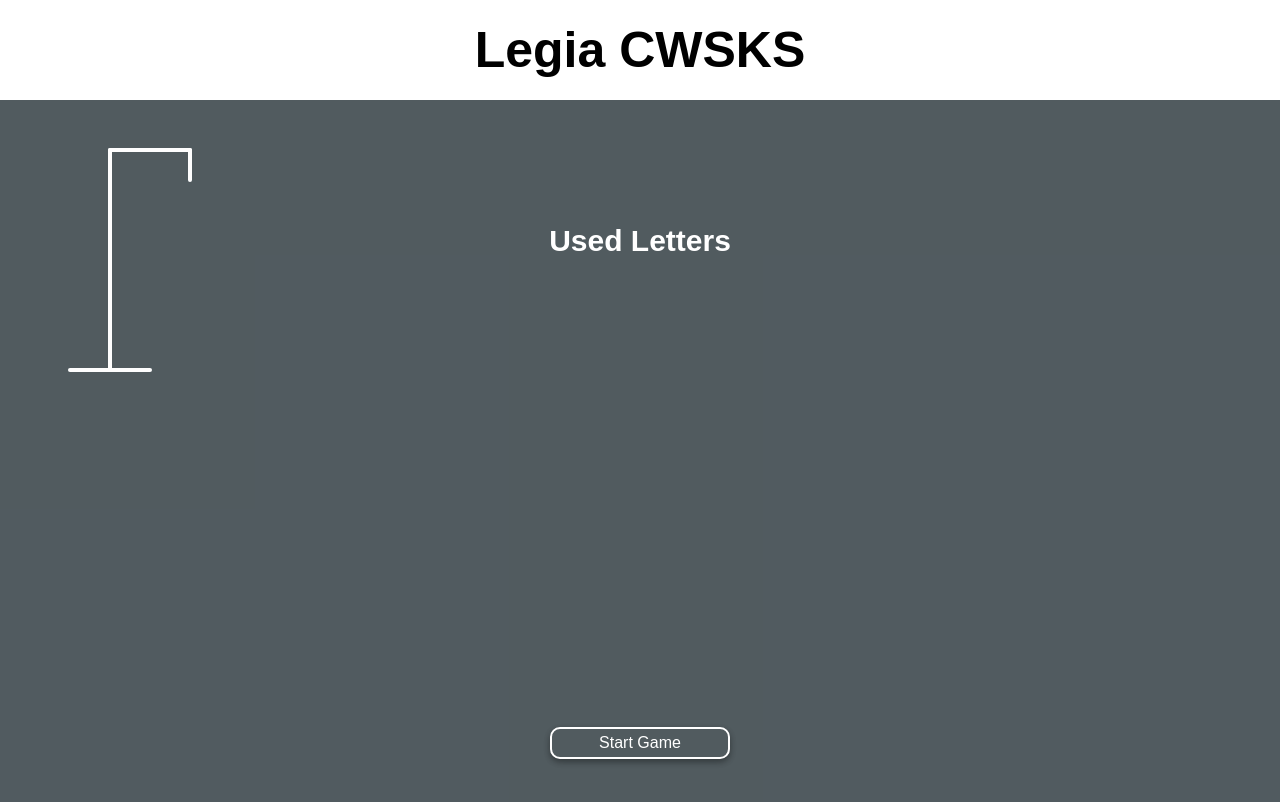
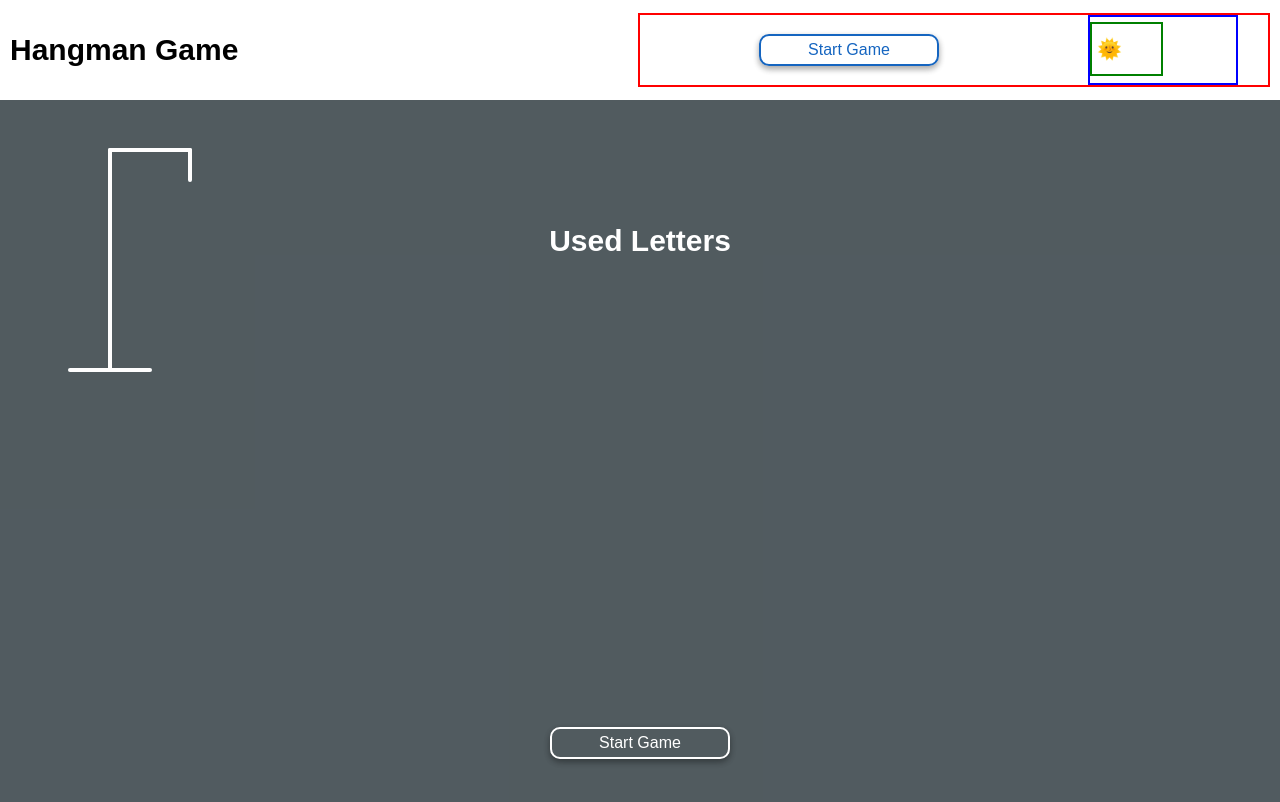
Before and after one commit to masiuciszek/Graphql-movies, a React (Create React App) app: page / in a window 1280 px wide. Shown: the top 802 px of the page. Built offline with nearby package versions, Linux system fonts and the light colour scheme.

Commit message:
adding for secondarytheme

```diff
--- a/src/App.tsx
+++ b/src/App.tsx
@@ -1,17 +1,12 @@
 import React from 'react';
 import Layout from './components/layout';
-import { WordProvider as GameProvider } from './context/word.context/Word.provider';
+
 import Game from './components/game';
-import { MessageProvider } from './context/message.context/Message.provider';
 
 function App() {
   return (
     <Layout>
-      <GameProvider>
-        <MessageProvider>
-          <Game />
-        </MessageProvider>
-      </GameProvider>
+      <Game />
     </Layout>
   );
 }
--- a/src/components/layout/index.tsx
+++ b/src/components/layout/index.tsx
@@ -1,6 +1,8 @@
 import * as React from 'react';
 import styled, { ThemeProvider } from 'styled-components';
-import { mainTheme } from '../../utils/theme';
+import { MessageProvider } from '../../context/message.context/Message.provider';
+import { WordProvider } from '../../context/word.context/Word.provider';
+import { mainTheme, secondaryTheme } from '../../utils/theme';
 import GlobalStyles from './GlobalStyles';
 import Nav from './nav';
 
@@ -22,11 +24,15 @@
 const Layout: React.FC<Props> = ({ children }) => {
   return (
     <ThemeProvider theme={mainTheme}>
-      <GlobalStyles />
-      <Nav className='navbar' />
-      <Page>
-        <Main>{children}</Main>
-      </Page>
+      <WordProvider>
+        <MessageProvider>
+          <GlobalStyles />
+          <Nav className='navbar' />
+          <Page>
+            <Main>{children}</Main>
+          </Page>
+        </MessageProvider>
+      </WordProvider>
     </ThemeProvider>
   );
 };
--- /dev/null
+++ b/src/components/layout/nav/Nav.list.tsx
@@ -0,0 +1,44 @@
+import * as React from 'react';
+import {
+  useWordDispatch,
+  useWordState,
+} from '../../../context/word.context/Word.provider';
+import { randomValue, wordsXs } from '../../../utils/helpers';
+
+import { StyledNavList, ListBtn, ToggleThemeWrapper } from './Styles.nav';
+
+interface Props {}
+
+const NavList: React.FC<Props> = () => {
+  const { gameWord } = useWordState();
+  const dispatch = useWordDispatch();
+
+  return (
+    <StyledNavList>
+      {gameWord ? (
+        <ListBtn
+          onClick={() => {
+            dispatch({ type: 'CLEAR_GAME_WORD' });
+            dispatch({ type: 'CLEAR_USED_WORD_LIST' });
+            dispatch({ type: 'CLEAR_WRONG_WORD_LIST' });
+          }}>
+          New Game
+        </ListBtn>
+      ) : (
+        <ListBtn
+          onClick={() => {
+            let wordForTheGame = randomValue(wordsXs);
+            dispatch({ type: 'SET_GAME_WORD', payload: wordForTheGame });
+          }}>
+          Start Game
+        </ListBtn>
+      )}
+      <ToggleThemeWrapper>
+        <div className='slide'>
+          <span id='knob'>🌞</span>
+        </div>
+      </ToggleThemeWrapper>
+    </StyledNavList>
+  );
+};
+export default NavList;
--- /dev/null
+++ b/src/components/layout/nav/Styles.nav.tsx
@@ -0,0 +1,40 @@
+import styled from 'styled-components';
+import { Button } from '../../styles/Buttons';
+import { handleFlex } from '../../styles/utils/helpers';
+
+export const StyledNavList = styled.ul`
+  ${handleFlex('row', 'space-between', 'center')};
+  border: 2px solid red;
+  flex: 1;
+`;
+
+export const ListBtn = styled(Button)`
+  color: ${({ theme }) => theme.colors.primary};
+  border: 2px solid ${({ theme }) => theme.colors.primary};
+  &:hover {
+    color: ${({ theme }) => theme.colors.text};
+  }
+`;
+
+export const ToggleThemeWrapper = styled.div`
+  ${handleFlex('row', 'space-between', 'center')};
+  padding: 0 3rem;
+
+  .slide {
+    border: 2px solid blue;
+    padding: 0.5rem;
+    width: 15rem;
+    position: relative;
+    height: 7rem;
+  }
+  #knob {
+    border: 2px solid green;
+    width: 50%;
+    padding: 0.5rem;
+    display: inline-block;
+    font-size: 2rem;
+    cursor: pointer;
+    position: absolute;
+    left: 0;
+  }
+`;
--- a/src/components/layout/nav/index.tsx
+++ b/src/components/layout/nav/index.tsx
@@ -1,6 +1,7 @@
 import * as React from 'react';
 import styled from 'styled-components';
 import { handleFlex } from '../../styles/utils/helpers';
+import NavList from './Nav.list';
 
 interface Props {
   className: string;
@@ -9,16 +10,19 @@
 const Nav: React.FC<Props> = ({ className }) => {
   return (
     <nav className={className}>
-      {' '}
-      <h1> Legia CWSKS </h1>{' '}
+      <div className='title'>
+        <h3>Hangman Game</h3>
+      </div>
+      <NavList />
     </nav>
   );
 };
 export default styled(Nav)`
   padding: 2rem 1rem;
-  /* background: ${(props) => props.theme.colors.mainBg}; */
-  background:transparent;
+  background: transparent;
   height: calc(12rem - 2rem);
-
-  ${handleFlex('row', 'center', 'center')};
+  ${handleFlex('row', 'space-evenly', 'center')};
+  .title {
+    flex: 1;
+  }
 `;
--- a/src/utils/theme.ts
+++ b/src/utils/theme.ts
@@ -35,15 +35,16 @@
     quickTransition: 'all 200ms ease-in-out',
   },
 };
+
 export const secondaryTheme: DefaultTheme = {
   appSize: '10px',
   colors: {
-    primary: 'rgba(142,36,170,1)',
-    text: '#fff',
-    mainBg: '#333',
+    primary: 'rgba(21,101,192,1)',
+    text: '#333',
+    mainBg: '#fff',
     danger: '#E53935',
     warning: '#FFEE58',
-    primaryShadow: 'rgba(142,36,170,.7)',
+    primaryShadow: 'rgba(21,101,192,.7)',
     secondaryShadow: 'rgba(0,0,0,0.5)',
   },
   size: {
@@ -54,7 +55,7 @@
     h5: '22px',
     p: '18px',
     a: '16px',
-    maxWidth: '1100px',
+    maxWidth: '1200px',
   },
   shadow: {
     elevations: [
```
